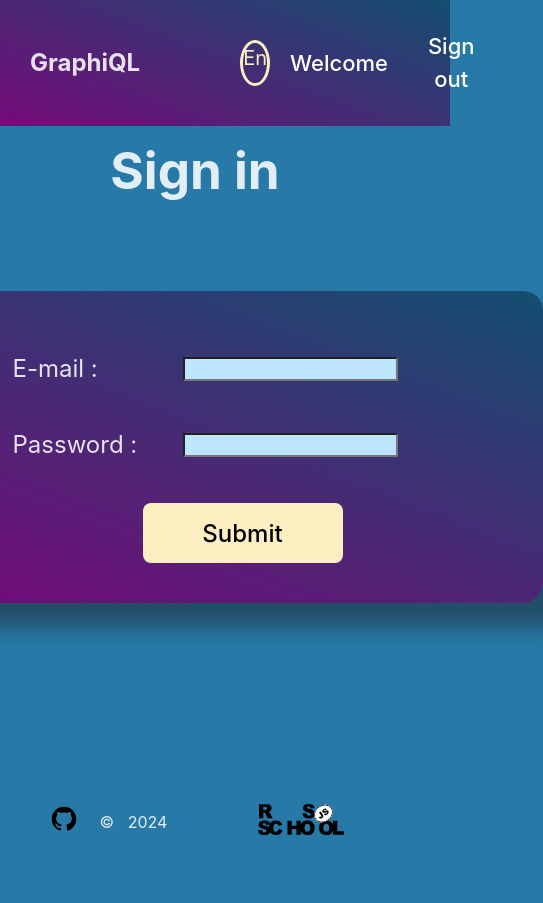
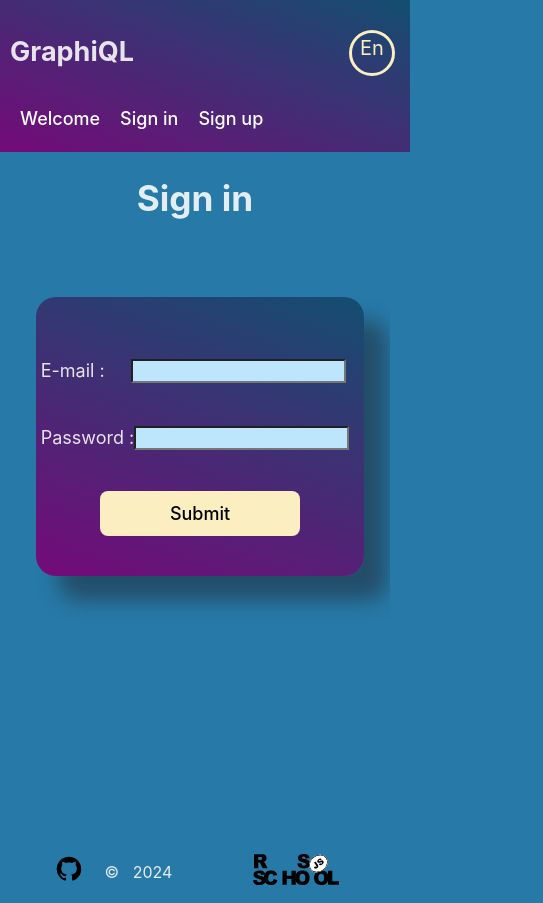
Before and after one commit to Western8/graphiql-app, a React (Vite) app: page /signin in a window 390 px wide. Shown: the whole page, 543 px wide, since content can reach past the window. Before the commit the page ends 844 px from the top, so only its background shows below. Built offline with nearby package versions, Linux system fonts and the light colour scheme; no server answers.

Commit message:
feat: add adaptive design

```diff
--- a/src/components/Header/Header.css
+++ b/src/components/Header/Header.css
@@ -43,3 +43,19 @@
   font-weight: bold;
   transition: 0.5s;
 }
+
+@media (max-width: 660px) {
+  header {
+    padding: 10px;
+    font-size: 18px;
+    flex-wrap: wrap;
+  }
+
+  .header-small {
+    padding: 0px 10px;
+  }
+
+  .locale {
+    margin: 0px 5px;
+  }
+}
--- a/src/components/Header/Header.tsx
+++ b/src/components/Header/Header.tsx
@@ -2,14 +2,15 @@
 import { useNavigate } from 'react-router-dom';
 import { LocaleContext, locale } from '../utils/localeContext';
 import { Link } from 'react-router-dom';
-//import { useAuthState } from "react-firebase-hooks/auth";
-import { fbLogOut } from './../utils/firebase';
+import { useAuthState } from "react-firebase-hooks/auth";
+import { auth, fbLogOut } from './../utils/firebase';
 import './Header.css';
 
 function Header() {
   const navigate = useNavigate();
   const [isScroll, setIsScroll] = useState(false);
   const { useLocale, setLocale } = useContext(LocaleContext);
+  const [user] = useAuthState(auth);
 
   useEffect(() => {
     const handleScroll = () => {
@@ -43,7 +44,9 @@
       <div className='locale' onClick={changeLocale}>{useLocale.name}</div>
       <nav>
         <Link to={`/`} className="link">{useLocale.welcome}</Link>
-        <a className="link" onClick={signOut}>{useLocale.signOut}</a>
+        <Link to={`/signin`} className={`link ${user ? 'hidden' : ''}`}>{useLocale.signIn}</Link>
+        <Link to={`/signup`} className={`link ${user ? 'hidden' : ''}`}>{useLocale.signUp}</Link>
+        <a className={`link  ${user ? '' : 'hidden'}`} onClick={signOut}>{useLocale.signOut}</a>
       </nav>
     </header>
   );
--- a/src/components/Playground/Playground.css
+++ b/src/components/Playground/Playground.css
@@ -3,6 +3,7 @@
   display: flex;
   flex-direction: column;
   min-height: 88%;
+  padding: 10px;
 }
 
 form {
@@ -19,8 +20,15 @@
   display: flex;
   flex-direction: column;
   justify-content: flex-start;
+  align-items: center;
   height: 80vh;
+  padding: 10px;
   gap: 10px;
+}
+
+.buttons button {
+  width: 100%;
+  max-width: 500px;
 }
 
 .btn-pushed {
@@ -60,6 +68,7 @@
   display: flex;
   align-items: center;
   gap: 20px;
+  width: 100%;
 }
 
 .req-headers {
@@ -73,6 +82,7 @@
 
 .req-headers input {
   flex-grow: 1;
+  width: 100%;
 }
 
 .req-header {
@@ -103,3 +113,41 @@
   color: var(--color-text-dark);
   background-color: var(--color-textarea);
 }
+
+
+@media (max-width: 1024px) {
+  .editor-viewer {
+    flex-direction: column;
+    justify-content: space-between;
+  }
+
+  .buttons {
+    height: auto;
+  }
+
+  .buttons h2 {
+    margin: 0px;
+  }
+
+  .editor,
+  .viewer,
+  .query,
+  .doc,
+  .variables {
+    width: auto;
+  }
+}
+
+
+@media (max-width: 420px) {
+  main {
+    margin-top: 140px;
+  }
+
+  .input-endpoint,
+  .input-title,
+  .req-headers-title,
+  .variables-title {
+    gap: 3px;
+  }
+}
--- a/src/components/Sign/Sign.css
+++ b/src/components/Sign/Sign.css
@@ -1,9 +1,10 @@
 .sign {
-  margin-top: 100px;
   display: flex;
   flex-direction: column;
   justify-content: center;
   align-items: center;
+  margin-top: 100px;
+  padding: 10px;
   min-height: 88%;
   gap: 50px;
 }
@@ -17,7 +18,7 @@
 .form-sign {
   /* width: 80%; */
   max-width: 500px;
-  padding: 40px 50px;
+  padding: 40px;
   /* gap: 130px; */
   border-radius: 20px;
   font-size: 24px;
@@ -50,3 +51,29 @@
   margin-left: 20px;
   text-align: start;
 }
+
+@media (max-width: 660px) {
+  .form-sign {
+    padding: 40px 20px;
+  }
+
+  .form-sign label {
+    min-width: 110px;
+    padding: 20px 0px;
+  }
+}
+
+@media (max-width: 420px) {
+  .sign {
+    margin-top: 140px;
+  }
+
+  .form-sign {
+    padding: 40px 5px;
+    font-size: 18px;
+  }
+
+  .form-sign label {
+    min-width: 90px;
+  }
+}
--- a/src/components/Welcome/Welcome.css
+++ b/src/components/Welcome/Welcome.css
@@ -5,6 +5,7 @@
   align-items: center;
   min-height: 88%;
   margin-top: 100px;
+  padding: 10px;
   gap: 50px;
 }
 
@@ -13,6 +14,8 @@
 }
 
 .nav-wrapper {
+  width: 80%;
+  max-width: 500px;
   flex-grow: 1;
 }
 
@@ -33,13 +36,25 @@
   display: flex;
   flex-direction: column;
   justify-content: space-around;
+  width: 100%;
   color: var(--color-text-dark);
 }
 
 .nav-buttons button {
   margin: 10px;
+  /* width: 80%; */
 }
 
 .nav-buttons .link {
   color: var(--color-text-dark);
 }
+
+@media (max-width: 420px) {
+  .welcome {
+    margin-top: 140px;
+  }
+
+  .nav-block {
+    padding: 40px 20px;
+  }
+}
--- a/src/index.css
+++ b/src/index.css
@@ -3,7 +3,7 @@
   line-height: 1.5;
   font-weight: 400;
 
-  color-scheme: light dark;
+  /* color-scheme: light dark; */
   color: rgba(255, 255, 255, 0.87);
   --color-text: #FFFFFF;
   --color-text-dark: #000000;
@@ -16,7 +16,6 @@
   --color-btn: #FBEEC1;
   --color-btn-hover: #8D8741;
   --color-error: #FF0000;
-  /* background-color: #242424; */
 
   font-synthesis: none;
   text-rendering: optimizeLegibility;
@@ -29,6 +28,7 @@
   color: var(--color-text);
   text-decoration: inherit;
 }
+
 a:hover {
   color: var(--color-link-hover);
 }
@@ -64,11 +64,13 @@
   background-color: var(--color-btn);
   transition: 0.5s;
 }
+
 button:hover {
   border-color: #646cff;
   background-color: var(--color-btn-hover);
   transition: 1s;
 }
+
 button:focus,
 button:focus-visible {
   outline: 4px auto -webkit-focus-ring-color;
@@ -77,7 +79,6 @@
 .btn-small {
   min-width: 120px;
   padding: 0.2em 2em;
-/*   margin: 0.3em; */
 }
 
 .btn-del {
@@ -107,17 +108,27 @@
 .hidden {
   display: none;
 }
-/*
-@media (prefers-color-scheme: light) {
-  :root {
-    color: #213547;
-    background-color: #ffffff;
-  }
-  a:hover {
-    color: #747bff;
-  }
-  button {
-    background-color: #f9f9f9;
+
+@media (max-width: 1024px) {
+  textarea {
+    min-height: 500px;
   }
 }
-*/
+
+@media (max-width: 600px) {
+  h1 {
+    font-size: 2.2em;
+  }
+
+  .link {
+    margin: 10px;
+    font-size: 18px;
+  }
+}
+
+@media (max-width: 420px) {
+  .btn-small {
+    min-width: 90px;
+    padding: 0.2em 1em;
+  }
+}
```
